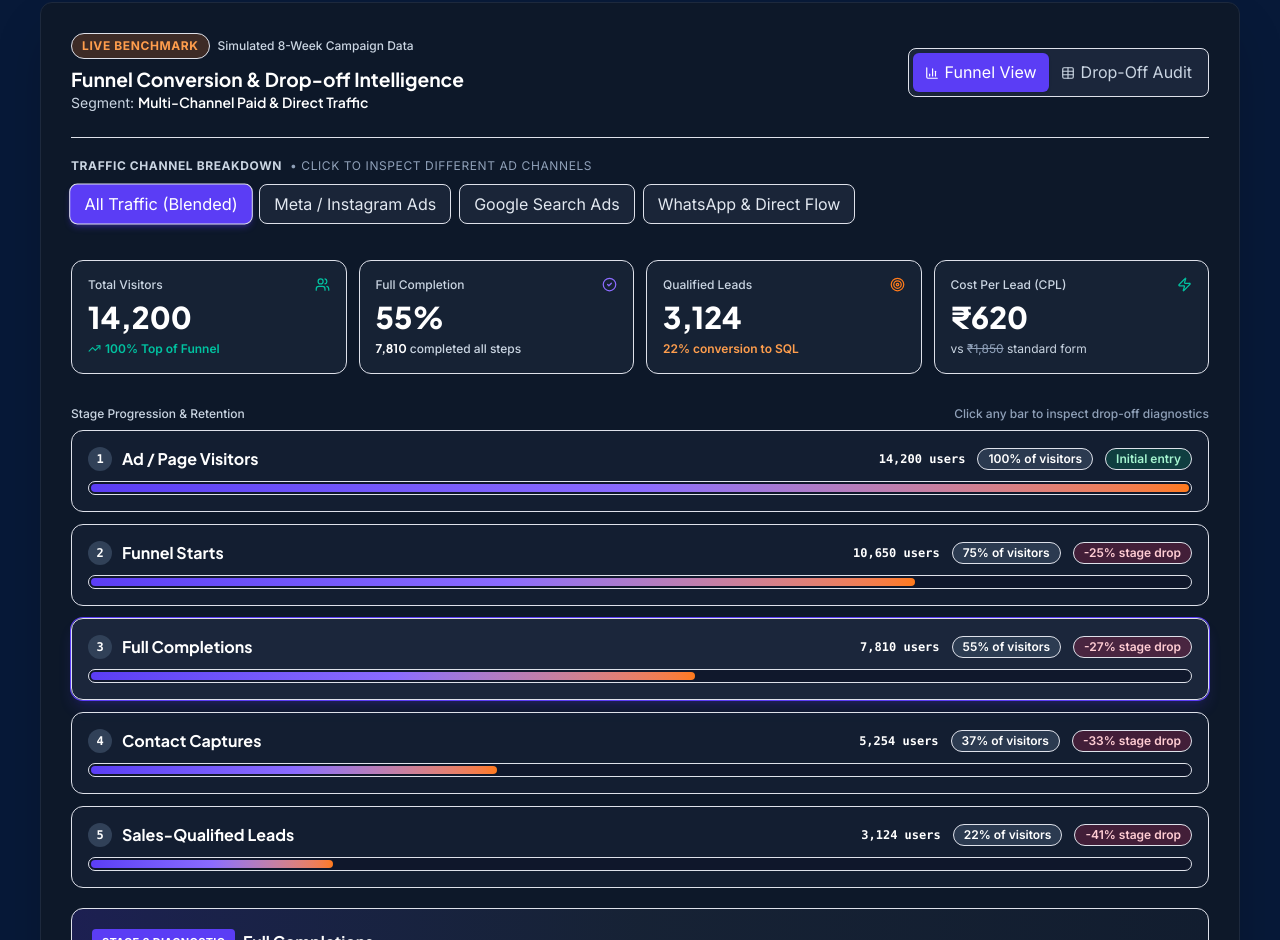
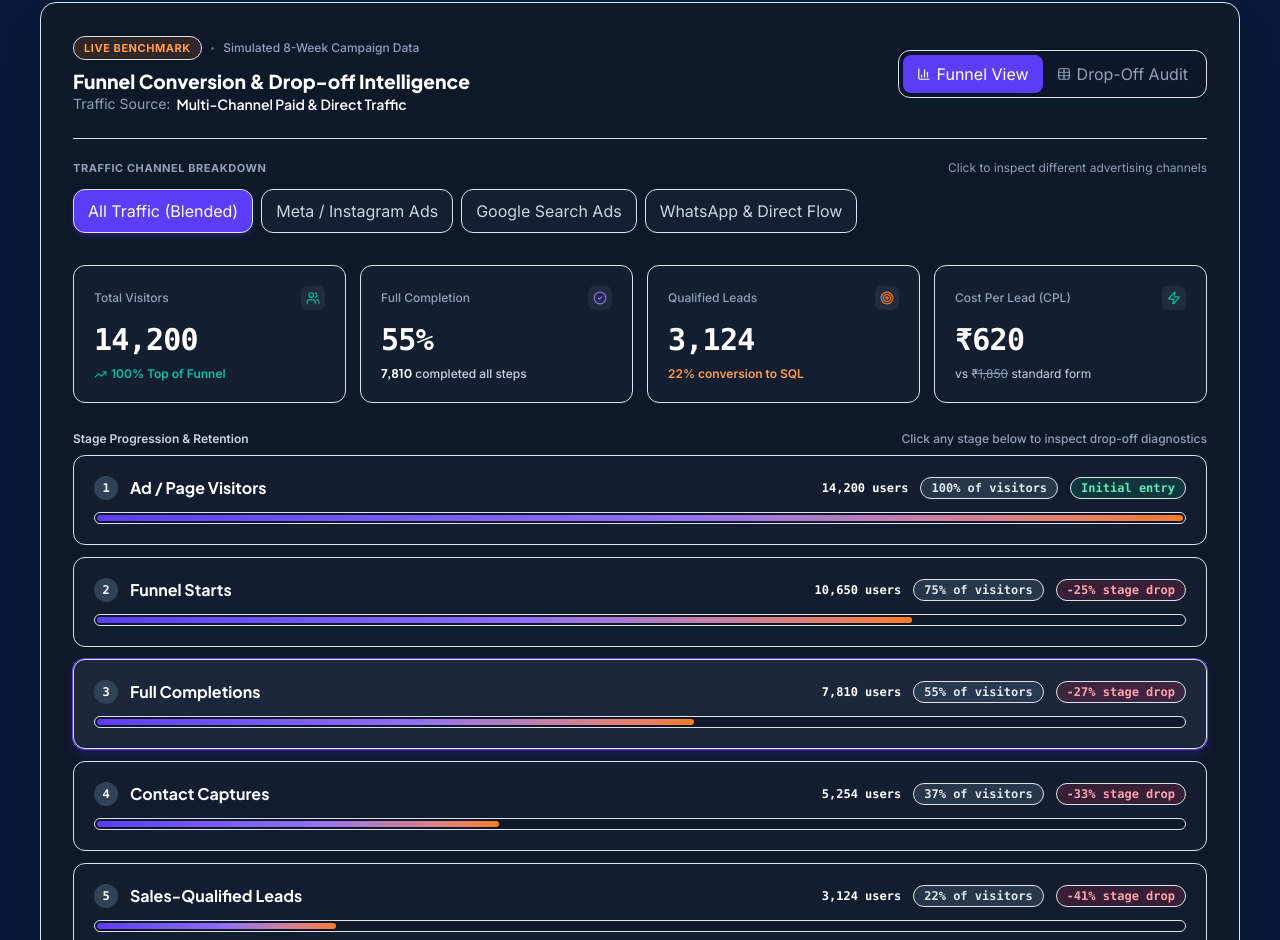
Before and after one commit to poojanegi99945-glitch/leadgames-website-v1-v2, a React (Vite) app: page / in a window 1280 px wide. Shown: the part 11060-12000 px from the top of the page. Built offline with nearby package versions, Linux system fonts and the light colour scheme.

Commit message:
refactor(ui): update styling for analytics components
Refined typography and container styles in InteractiveShowcase and V2Analytics for improved visual hierarchy and consistency.

```diff
--- a/src/v2/InteractiveShowcase.tsx
+++ b/src/v2/InteractiveShowcase.tsx
@@ -1659,34 +1659,36 @@ export function AnalyticsPreview() {
   const activeStage = current.stages[selectedStageIdx] || current.stages[0];
 
   return (
-    <div className="analytics !bg-[#0D1829] !border-slate-800 text-white shadow-2xl p-4 sm:p-6 lg:p-8 rounded-2xl">
-      {/* Header Bar */}
-      <div className="flex flex-col md:flex-row md:items-center justify-between gap-4 pb-6 border-b border-slate-700/80">
+    <div className="bg-[#0D1829] border border-slate-800/90 text-white shadow-2xl p-5 sm:p-7 lg:p-8 rounded-2xl relative">
+      {/* Top Header Bar */}
+      <div className="flex flex-col md:flex-row md:items-center justify-between gap-4 pb-6 border-b border-slate-800">
         <div>
           <div className="flex flex-wrap items-center gap-2 mb-2">
-            <span className="px-2.5 py-1 rounded-full bg-[#FF7A1A]/20 text-[#FF9E4D] border border-[#FF7A1A]/40 text-xs font-bold uppercase tracking-wider">
+            <span className="px-2.5 py-0.5 rounded-full bg-[#FF7A1A]/15 text-[#FF9E4D] border border-[#FF7A1A]/30 text-[11px] font-bold uppercase tracking-wider">
               Live Benchmark
             </span>
-            <span className="text-xs text-slate-300 font-medium">Simulated 8-Week Campaign Data</span>
-          </div>
-          <h3 className="text-xl sm:text-2xl font-bold !text-white font-heading m-0 tracking-tight">
+            <span className="text-slate-500 font-bold" aria-hidden="true">·</span>
+            <span className="text-xs text-slate-400 font-medium">Simulated 8-Week Campaign Data</span>
+          </div>
+          <h3 className="text-xl sm:text-2xl font-extrabold !text-white font-heading m-0 tracking-tight">
             Funnel Conversion & Drop-off Intelligence
           </h3>
-          <p className="text-xs sm:text-sm !text-slate-300 m-0 mt-1">
-            Segment: <strong className="!text-white font-semibold">{current.source}</strong>
+          <p className="text-xs sm:text-sm text-slate-300 m-0 mt-1.5 flex items-center gap-1.5">
+            <span className="text-slate-400">Traffic Source:</span>
+            <strong className="text-white font-semibold">{current.source}</strong>
           </p>
         </div>
 
-        {/* View Switcher & Period Indicator */}
-        <div className="flex items-center gap-2 self-start md:self-auto">
-          <div className="inline-flex rounded-lg bg-slate-800/90 p-1 border border-slate-700">
+        {/* View Switcher Controls */}
+        <div className="flex items-center gap-2 self-start md:self-auto shrink-0">
+          <div className="inline-flex rounded-xl bg-slate-900/90 p-1 border border-slate-700/80 shadow-inner">
             <button
               type="button"
               onClick={() => setViewMode("visual")}
-              className={`px-3 py-1.5 rounded-md text-xs font-bold transition-all flex items-center gap-1.5 cursor-pointer ${
+              className={`px-3.5 py-1.5 rounded-lg text-xs font-bold transition-all flex items-center gap-1.5 cursor-pointer ${
                 viewMode === "visual"
-                  ? "bg-[#5B3DF5] !text-white shadow-sm"
-                  : "!text-slate-300 hover:!text-white hover:bg-slate-700/50"
+                  ? "bg-[#5B3DF5] text-white shadow-sm"
+                  : "text-slate-400 hover:text-white hover:bg-slate-800/60"
               }`}
             >
               <BarChart3 size={14} />
@@ -1695,10 +1697,10 @@ export function AnalyticsPreview() {
             <button
               type="button"
               onClick={() => setViewMode("table")}
-              className={`px-3 py-1.5 rounded-md text-xs font-bold transition-all flex items-center gap-1.5 cursor-pointer ${
+              className={`px-3.5 py-1.5 rounded-lg text-xs font-bold transition-all flex items-center gap-1.5 cursor-pointer ${
                 viewMode === "table"
-                  ? "bg-[#5B3DF5] !text-white shadow-sm"
-                  : "!text-slate-300 hover:!text-white hover:bg-slate-700/50"
+                  ? "bg-[#5B3DF5] text-white shadow-sm"
+                  : "text-slate-400 hover:text-white hover:bg-slate-800/60"
               }`}
             >
               <Table size={14} />
@@ -1709,10 +1711,14 @@ export function AnalyticsPreview() {
       </div>
 
       {/* Traffic Channel Segments Filter */}
-      <div className="pt-5 pb-3">
-        <div className="text-xs font-bold !text-slate-300 uppercase tracking-wider mb-2.5 flex flex-wrap items-center gap-2">
-          <span>Traffic Channel Breakdown</span>
-          <span className="text-slate-400 font-normal text-xs">• Click to inspect different ad channels</span>
+      <div className="pt-5 pb-2">
+        <div className="flex flex-wrap items-center justify-between gap-2 mb-3">
+          <span className="text-[11px] font-bold text-slate-400 uppercase tracking-wider">
+            Traffic Channel Breakdown
+          </span>
+          <span className="text-xs text-slate-400 hidden sm:inline">
+            Click to inspect different advertising channels
+          </span>
         </div>
         <div className="flex flex-wrap gap-2">
           {Object.entries(analyticsDatasets).map(([key, data]) => {
@@ -1722,10 +1728,10 @@ export function AnalyticsPreview() {
                 key={key}
                 type="button"
                 onClick={() => setActiveDataset(key)}
-                className={`px-3.5 py-1.5 rounded-lg text-xs font-bold transition-all border cursor-pointer ${
+                className={`px-3.5 py-2 rounded-xl text-xs font-bold transition-all border cursor-pointer ${
                   isSelected
-                    ? "bg-[#5B3DF5] border-[#7559FF] !text-white shadow-md shadow-[#5B3DF5]/30 scale-102"
-                    : "bg-slate-800/80 border-slate-700 !text-slate-200 hover:bg-slate-700 hover:!text-white"
+                    ? "bg-[#5B3DF5] border-[#5B3DF5] text-white shadow-md shadow-[#5B3DF5]/25"
+                    : "bg-slate-800/50 border-slate-700/70 text-slate-300 hover:bg-slate-800 hover:text-white"
                 }`}
               >
                 {data.label}
@@ -1736,56 +1742,68 @@ export function AnalyticsPreview() {
       </div>
 
       {/* Top Level Metric Summary Cards */}
-      <div className="grid grid-cols-2 lg:grid-cols-4 gap-3 my-6">
-        <div className="p-4 rounded-xl bg-slate-800/60 border border-slate-700/80 relative overflow-hidden group hover:border-slate-600 transition-all">
-          <div className="flex items-center justify-between !text-slate-300 text-xs mb-1.5 font-medium">
+      <div className="grid grid-cols-2 lg:grid-cols-4 gap-3.5 my-6">
+        {/* Card 1: Total Visitors */}
+        <div className="p-4 sm:p-5 rounded-xl bg-slate-800/40 border border-slate-700/60 hover:border-slate-600 transition-all flex flex-col justify-between">
+          <div className="flex items-center justify-between text-xs text-slate-400 mb-2 font-medium">
             <span>Total Visitors</span>
-            <Users size={15} className="text-[#00C2A0]" />
-          </div>
-          <div className="text-2xl sm:text-3xl font-black !text-white font-heading">
+            <div className="w-6 h-6 rounded-md bg-white/[0.06] flex items-center justify-center text-[#00C2A0]">
+              <Users size={14} />
+            </div>
+          </div>
+          <div className="text-2xl sm:text-3xl font-extrabold text-white font-mono tracking-tight my-1">
             {current.visitors.toLocaleString()}
           </div>
-          <div className="text-xs text-[#00C2A0] font-semibold mt-1.5 flex items-center gap-1">
+          <div className="text-xs text-[#00C2A0] font-semibold flex items-center gap-1 mt-1">
             <TrendingUp size={13} />
             <span>100% Top of Funnel</span>
           </div>
         </div>
 
-        <div className="p-4 rounded-xl bg-slate-800/60 border border-slate-700/80 relative overflow-hidden group hover:border-slate-600 transition-all">
-          <div className="flex items-center justify-between !text-slate-300 text-xs mb-1.5 font-medium">
+        {/* Card 2: Full Completion */}
+        <div className="p-4 sm:p-5 rounded-xl bg-slate-800/40 border border-slate-700/60 hover:border-slate-600 transition-all flex flex-col justify-between">
+          <div className="flex items-center justify-between text-xs text-slate-400 mb-2 font-medium">
             <span>Full Completion</span>
-            <CheckCircle2 size={15} className="text-[#8B6BFF]" />
-          </div>
-          <div className="text-2xl sm:text-3xl font-black !text-white font-heading">
+            <div className="w-6 h-6 rounded-md bg-white/[0.06] flex items-center justify-center text-[#8B6BFF]">
+              <CheckCircle2 size={14} />
+            </div>
+          </div>
+          <div className="text-2xl sm:text-3xl font-extrabold text-white font-mono tracking-tight my-1">
             {Math.round((current.completions / current.visitors) * 100)}%
           </div>
-          <div className="text-xs !text-slate-300 mt-1.5 font-medium">
-            <strong className="!text-white font-bold">{current.completions.toLocaleString()}</strong> completed all steps
-          </div>
-        </div>
-
-        <div className="p-4 rounded-xl bg-slate-800/60 border border-slate-700/80 relative overflow-hidden group hover:border-slate-600 transition-all">
-          <div className="flex items-center justify-between !text-slate-300 text-xs mb-1.5 font-medium">
+          <div className="text-xs text-slate-300 font-medium mt-1">
+            <strong className="text-white font-bold">{current.completions.toLocaleString()}</strong> completed all steps
+          </div>
+        </div>
+
+        {/* Card 3: Qualified Leads */}
+        <div className="p-4 sm:p-5 rounded-xl bg-slate-800/40 border border-slate-700/60 hover:border-slate-600 transition-all flex flex-col justify-between">
+          <div className="flex items-center justify-between text-xs text-slate-400 mb-2 font-medium">
             <span>Qualified Leads</span>
-            <Target size={15} className="text-[#FF7A1A]" />
-          </div>
-          <div className="text-2xl sm:text-3xl font-black !text-white font-heading">
+            <div className="w-6 h-6 rounded-md bg-white/[0.06] flex items-center justify-center text-[#FF7A1A]">
+              <Target size={14} />
+            </div>
+          </div>
+          <div className="text-2xl sm:text-3xl font-extrabold text-white font-mono tracking-tight my-1">
             {current.qualified.toLocaleString()}
           </div>
-          <div className="text-xs text-[#FF9E4D] font-semibold mt-1.5">
+          <div className="text-xs text-[#FF9E4D] font-semibold mt-1">
             {Math.round((current.qualified / current.visitors) * 100)}% conversion to SQL
           </div>
         </div>
 
-        <div className="p-4 rounded-xl bg-slate-800/60 border border-slate-700/80 relative overflow-hidden group hover:border-slate-600 transition-all">
-          <div className="flex items-center justify-between !text-slate-300 text-xs mb-1.5 font-medium">
+        {/* Card 4: Cost Per Lead */}
+        <div className="p-4 sm:p-5 rounded-xl bg-slate-800/40 border border-slate-700/60 hover:border-slate-600 transition-all flex flex-col justify-between">
+          <div className="flex items-center justify-between text-xs text-slate-400 mb-2 font-medium">
             <span>Cost Per Lead (CPL)</span>
-            <Zap size={15} className="text-[#00C2A0]" />
-          </div>
-          <div className="text-2xl sm:text-3xl font-black !text-white font-heading">
+            <div className="w-6 h-6 rounded-md bg-white/[0.06] flex items-center justify-center text-[#00C2A0]">
+              <Zap size={14} />
+            </div>
+          </div>
+          <div className="text-2xl sm:text-3xl font-extrabold text-white font-mono tracking-tight my-1">
             {current.cpl}
           </div>
-          <div className="text-xs !text-slate-300 mt-1.5">
+          <div className="text-xs text-slate-300 mt-1">
             vs <span className="line-through text-slate-400">{current.benchmarkCpl}</span> standard form
           </div>
         </div>
@@ -1793,10 +1811,10 @@ export function AnalyticsPreview() {
 
       {/* Main Content: Visual Funnel OR Drop-Off Audit Table */}
       {viewMode === "visual" ? (
-        <div className="space-y-4 pt-2">
-          <div className="flex flex-col sm:flex-row sm:items-center justify-between gap-1 text-xs !text-slate-300 mb-2 font-medium">
-            <span>Stage Progression & Retention</span>
-            <span className="text-slate-400">Click any bar to inspect drop-off diagnostics</span>
+        <div className="space-y-4 pt-1">
+          <div className="flex flex-col sm:flex-row sm:items-center justify-between gap-1 text-xs text-slate-400 mb-2 font-medium">
+            <span className="font-semibold text-slate-300">Stage Progression & Retention</span>
+            <span>Click any stage below to inspect drop-off diagnostics</span>
           </div>
 
           <div className="space-y-3">
@@ -1806,35 +1824,35 @@ export function AnalyticsPreview() {
                 <div
                   key={stg.name}
                   onClick={() => setSelectedStageIdx(i)}
-                  className={`p-3.5 sm:p-4 rounded-xl border transition-all cursor-pointer ${
+                  className={`p-4 sm:p-5 rounded-xl border transition-all cursor-pointer ${
                     isSelected
                       ? "bg-slate-800/90 border-[#5B3DF5] shadow-lg shadow-[#5B3DF5]/20 ring-1 ring-[#5B3DF5]"
-                      : "bg-slate-800/40 border-slate-700/70 hover:bg-slate-800/70 hover:border-slate-600"
+                      : "bg-slate-800/35 border-slate-700/60 hover:bg-slate-800/65 hover:border-slate-600"
                   }`}
                 >
-                  <div className="flex flex-col sm:flex-row sm:items-center justify-between gap-2 mb-2.5">
-                    <div className="flex items-center gap-2.5">
-                      <span className="w-6 h-6 rounded-full bg-slate-700 !text-white text-xs font-bold flex items-center justify-center font-mono shrink-0">
+                  <div className="flex flex-col sm:flex-row sm:items-center justify-between gap-2.5 mb-3">
+                    <div className="flex items-center gap-3">
+                      <span className="w-6 h-6 rounded-full bg-slate-700 text-white text-xs font-bold flex items-center justify-center font-mono shrink-0">
                         {stg.stepNum}
                       </span>
-                      <strong className="text-sm sm:text-base font-bold !text-white font-heading">
+                      <strong className="text-sm sm:text-base font-bold text-white font-heading">
                         {stg.name}
                       </strong>
                     </div>
 
                     <div className="flex flex-wrap items-center gap-2 sm:gap-3 text-xs">
-                      <span className="font-mono !text-white font-bold">
+                      <span className="font-mono text-white font-bold">
                         {stg.count.toLocaleString()} users
                       </span>
-                      <span className="px-2.5 py-0.5 rounded-full bg-slate-700/80 !text-white font-semibold text-xs border border-slate-600">
+                      <span className="px-2.5 py-0.5 rounded-full bg-slate-700/70 text-slate-200 font-semibold text-xs border border-slate-600/70 font-mono">
                         {stg.percent}% of visitors
                       </span>
                       {stg.dropFromPrev > 0 ? (
-                        <span className="px-2.5 py-0.5 rounded-full bg-rose-500/20 !text-rose-200 border border-rose-500/40 font-semibold text-xs">
+                        <span className="px-2.5 py-0.5 rounded-full bg-rose-500/15 text-rose-300 border border-rose-500/30 font-semibold text-xs font-mono">
                           -{stg.dropFromPrev}% stage drop
                         </span>
                       ) : (
-                        <span className="px-2.5 py-0.5 rounded-full bg-emerald-500/20 !text-emerald-200 border border-emerald-500/40 font-semibold text-xs">
+                        <span className="px-2.5 py-0.5 rounded-full bg-emerald-500/15 text-emerald-300 border border-emerald-500/30 font-semibold text-xs font-mono">
                           Initial entry
                         </span>
                       )}
@@ -1842,7 +1860,7 @@ export function AnalyticsPreview() {
                   </div>
 
                   {/* Visual Progress Bar */}
-                  <div className="w-full bg-slate-900/90 border border-slate-700/60 h-3.5 rounded-full overflow-hidden p-0.5">
+                  <div className="w-full bg-slate-900/90 border border-slate-700/50 h-3 rounded-full overflow-hidden p-0.5">
                     <div
                       className="h-full rounded-full transition-all duration-500 ease-out bg-gradient-to-r from-[#5B3DF5] via-[#8B6BFF] to-[#FF7A1A]"
                       style={{ width: `${Math.max(stg.percent, 3)}%` }}
@@ -1857,21 +1875,23 @@ export function AnalyticsPreview() {
           <div className="mt-5 p-4 sm:p-5 rounded-xl bg-gradient-to-r from-[#5B3DF5]/20 via-slate-800/60 to-slate-800/30 border border-[#5B3DF5]/40 flex flex-col md:flex-row items-start md:items-center justify-between gap-4">
             <div className="space-y-1.5">
               <div className="flex flex-wrap items-center gap-2">
-                <span className="px-2.5 py-1 rounded bg-[#5B3DF5] !text-white font-bold text-[11px] uppercase tracking-wide">
+                <span className="px-2.5 py-0.5 rounded-md bg-[#5B3DF5] text-white font-bold text-[10px] uppercase tracking-wider">
                   Stage {activeStage.stepNum} Diagnostic
                 </span>
-                <strong className="text-base font-bold !text-white">
+                <strong className="text-sm sm:text-base font-bold text-white">
                   {activeStage.name}
                 </strong>
               </div>
-              <p className="text-xs sm:text-sm !text-slate-200 max-w-2xl m-0 leading-relaxed font-normal">
+              <p className="text-xs sm:text-sm text-slate-200 max-w-2xl m-0 leading-relaxed font-normal">
                 {activeStage.diagnostic}
               </p>
             </div>
 
-            <div className="shrink-0 text-left md:text-right pt-2 md:pt-0 border-t md:border-t-0 border-slate-700/60 w-full md:w-auto">
-              <span className="text-xs text-slate-300 block font-medium">Step Retention</span>
-              <strong className="text-xl font-bold !text-emerald-400 font-mono">
+            <div className="shrink-0 bg-slate-900/60 border border-slate-700/60 rounded-xl px-4 py-2.5 text-left md:text-center w-full md:w-auto min-w-[140px]">
+              <span className="text-[11px] text-slate-400 block font-medium uppercase tracking-wider">
+                Step Retention
+              </span>
+              <strong className="text-xl sm:text-2xl font-extrabold text-emerald-400 font-mono">
                 {activeStage.stepNum === 1
                   ? "100%"
                   : `${Math.round(100 - activeStage.dropFromPrev)}%`}
@@ -1884,27 +1904,27 @@ export function AnalyticsPreview() {
         <div className="overflow-x-auto pt-2 rounded-xl border border-slate-700/80 bg-slate-900/60">
           <table className="min-w-[680px] w-full text-xs sm:text-sm text-left border-collapse">
             <thead>
-              <tr className="border-b border-slate-700 bg-slate-800/80 text-slate-200 font-bold">
-                <th className="py-3.5 px-4 font-bold">Funnel Stage</th>
-                <th className="py-3.5 px-4 font-bold">Volume</th>
-                <th className="py-3.5 px-4 font-bold">% of Traffic</th>
-                <th className="py-3.5 px-4 font-bold">Stage Drop-off</th>
-                <th className="py-3.5 px-4 font-bold">Dropped Users</th>
-                <th className="py-3.5 px-4 font-bold">Conversion Insight</th>
+              <tr className="border-b border-slate-700 bg-slate-800/80 text-slate-300 font-bold text-xs uppercase tracking-wider">
+                <th className="py-3 px-4">Funnel Stage</th>
+                <th className="py-3 px-4">Volume</th>
+                <th className="py-3 px-4">% of Traffic</th>
+                <th className="py-3 px-4">Stage Drop-off</th>
+                <th className="py-3 px-4">Dropped Users</th>
+                <th className="py-3 px-4">Conversion Insight</th>
               </tr>
             </thead>
             <tbody className="divide-y divide-slate-800">
               {current.stages.map((stg) => (
                 <tr key={stg.name} className="hover:bg-slate-800/40 transition-colors">
-                  <td className="py-3.5 px-4 font-semibold !text-white">
+                  <td className="py-3.5 px-4 font-semibold text-white">
                     <span className="text-slate-400 mr-2 font-mono">{stg.stepNum}.</span>
                     {stg.name}
                   </td>
-                  <td className="py-3.5 px-4 font-mono font-bold !text-white">
+                  <td className="py-3.5 px-4 font-mono font-bold text-white">
                     {stg.count.toLocaleString()}
                   </td>
                   <td className="py-3.5 px-4">
-                    <span className="px-2.5 py-1 rounded bg-slate-700 !text-white font-bold text-xs">
+                    <span className="px-2.5 py-1 rounded bg-slate-700/80 text-white font-bold text-xs font-mono">
                       {stg.percent}%
                     </span>
                   </td>
@@ -1914,13 +1934,13 @@ export function AnalyticsPreview() {
                         -{stg.dropFromPrev}%
                       </span>
                     ) : (
-                      <span className="text-emerald-300 font-semibold">0%</span>
+                      <span className="text-emerald-300 font-semibold font-mono">0%</span>
                     )}
                   </td>
-                  <td className="py-3.5 px-4 font-mono !text-slate-300">
+                  <td className="py-3.5 px-4 font-mono text-slate-300">
                     {stg.dropCount > 0 ? `-${stg.dropCount.toLocaleString()}` : "0"}
                   </td>
-                  <td className="py-3.5 px-4 !text-slate-300 text-xs max-w-xs leading-normal">
+                  <td className="py-3.5 px-4 text-slate-300 text-xs max-w-xs leading-normal">
                     {stg.diagnostic}
                   </td>
                 </tr>
@@ -1931,11 +1951,11 @@ export function AnalyticsPreview() {
       )}
 
       {/* Strategic Takeaway Footer */}
-      <div className="mt-6 pt-5 border-t border-slate-700/80 flex flex-col sm:flex-row sm:items-center justify-between gap-3 text-xs">
+      <div className="mt-6 pt-5 border-t border-slate-800 flex flex-col sm:flex-row sm:items-center justify-between gap-3 text-xs">
         <div className="flex items-center gap-2">
           <Sparkles size={16} className="text-[#FF7A1A] shrink-0" />
-          <span className="!text-slate-200">
-            <strong className="!text-white font-bold">CRO Finding:</strong> {current.topDropReason}
+          <span className="text-slate-300">
+            <strong className="text-white font-bold">CRO Finding:</strong> {current.topDropReason}
           </span>
         </div>
         <div className="text-xs text-slate-400">
```
Also changed, not shown: src/v2/V2Sections.tsx (+8 -4 lines).
